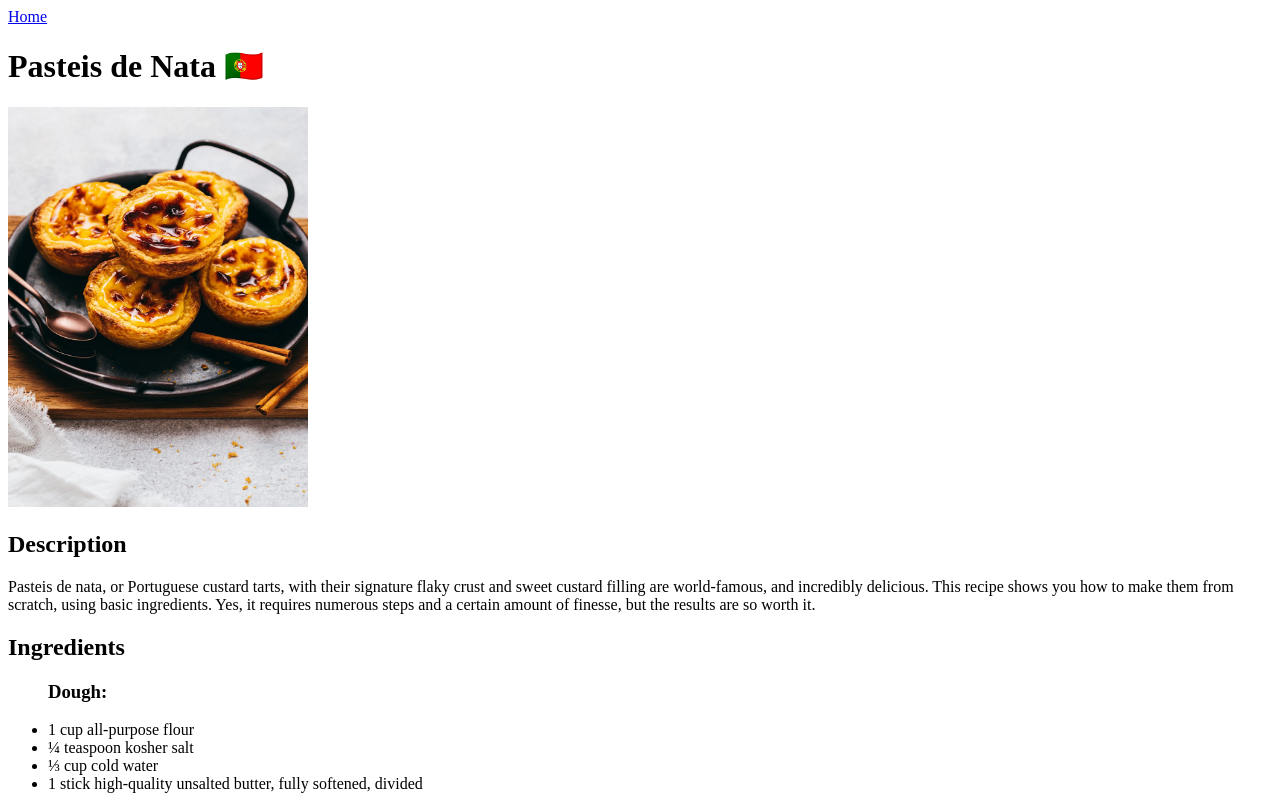
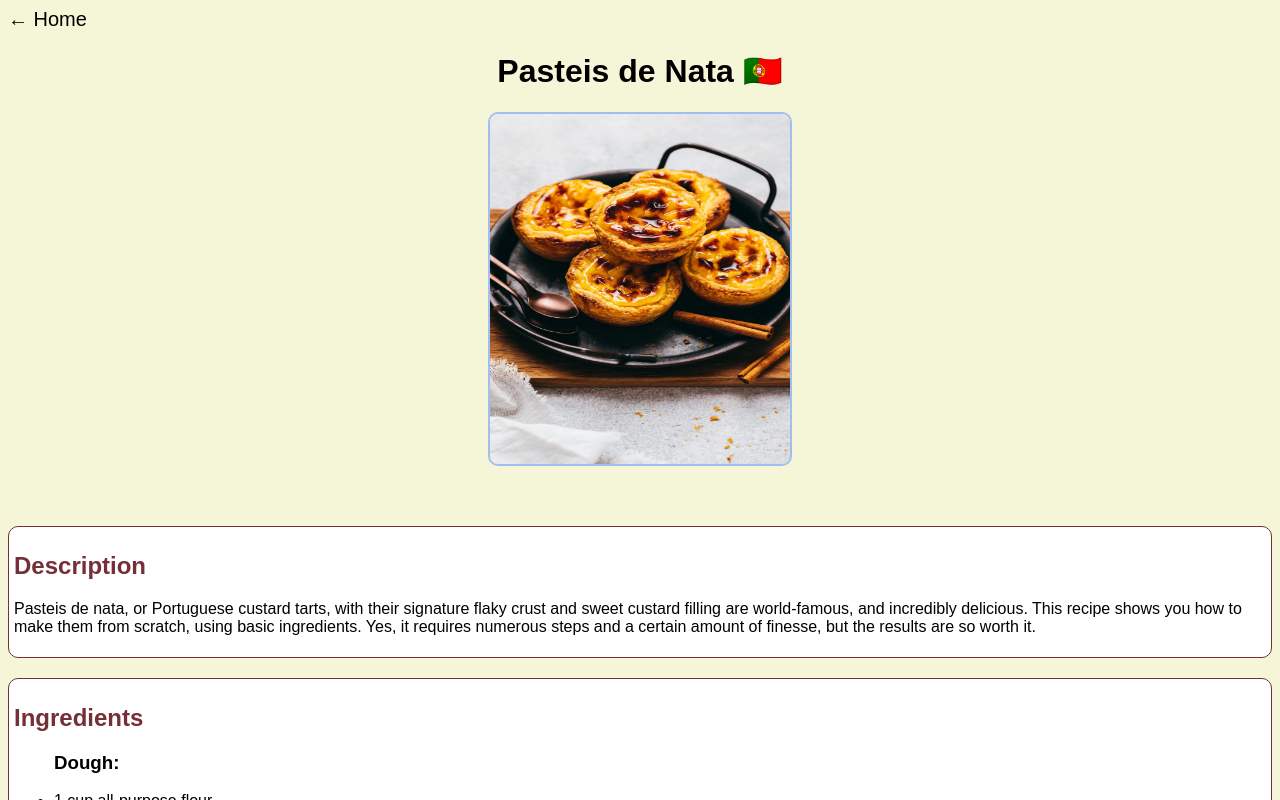
Before and after one commit to Rod-97/odin-recipes, a plain HTML site: page recipes/pasteis-de-nata.html in a window 1280 px wide. Shown: the top 800 px of the page. Drawn offline with Linux system fonts and the light colour scheme.

Commit message:
add css for recipe page

```diff
--- a/recipes/pasteis-de-nata.html
+++ b/recipes/pasteis-de-nata.html
@@ -4,19 +4,28 @@
     <meta charset="UTF-8" />
     <meta name="viewport" content="width=device-width, initial-scale=1.0" />
     <title>Pasteis de Nata</title>
+    <link rel="stylesheet" href="../styles.css" />
   </head>
   <body>
-    <a href="../index.html">Home</a>
+    <main class="recipe-page-container">
+      <header>
+        <a href="../index.html" class="home-link">&larr; Home</a>
         <h1>Pasteis de Nata 🇵🇹</h1>
-    <img src="../images/pasteis-de-nata.webp" height="400px" width="300px" />
+        <img src="../images/pasteis-de-nata.webp" class="recipe-img" />
+      </header>
+
+      <article>
         <h2>Description</h2>
         <p>
-      Pasteis de nata, or Portuguese custard tarts, with their signature flaky
-      crust and sweet custard filling are world-famous, and incredibly
+          Pasteis de nata, or Portuguese custard tarts, with their signature
+          flaky crust and sweet custard filling are world-famous, and incredibly
           delicious. This recipe shows you how to make them from scratch, using
-      basic ingredients. Yes, it requires numerous steps and a certain amount of
-      finesse, but the results are so worth it.
+          basic ingredients. Yes, it requires numerous steps and a certain
+          amount of finesse, but the results are so worth it.
         </p>
+      </article>
+
+      <article>
         <h2>Ingredients</h2>
         <ul>
           <h3>Dough:</h3>
@@ -39,18 +48,21 @@
           <li>6 large egg yolks</li>
           <li>1 teaspoon vanilla extract (Optional)</li>
         </ul>
+      </article>
+
+      <article>
         <h2>Steps</h2>
         <ol>
           <li>
-        Combine flour, salt, and cold water in a bowl. Mix with a wooden spoon
-        until dough just comes together and pulls away from the sides of the
-        bowl. Dough should be sticky; adjust with more flour or water to achieve
-        what's shown in the video.
+            Combine flour, salt, and cold water in a bowl. Mix with a wooden
+            spoon until dough just comes together and pulls away from the sides
+            of the bowl. Dough should be sticky; adjust with more flour or water
+            to achieve what's shown in the video.
           </li>
           <li>
             Transfer dough onto a well-floured surface. Dust a little more flour
-        over the top. Knead for 1 to 2 minutes to form a round. Cover and let
-        rest for 15 to 20 minutes.
+            over the top. Knead for 1 to 2 minutes to form a round. Cover and
+            let rest for 15 to 20 minutes.
           </li>
           <li>
             Roll dough into a square about 1/8-inch-thick, dusting with flour as
@@ -58,61 +70,65 @@
           </li>
           <li>
             Spread 1/3 of the butter over 2/3 of the square using a silicone
-        spatula, leaving a 1/2-inch border. Flip the unbuttered side over the
-        middle of the square and fold the opposite end over it like a letter.
-        Straighten the edges as needed.
+            spatula, leaving a 1/2-inch border. Flip the unbuttered side over
+            the middle of the square and fold the opposite end over it like a
+            letter. Straighten the edges as needed.
           </li>
           <li>
             Turn dough with a bench scraper to unstick it from the counter; dust
             with flour. Flip and sprinkle more flour on top. Roll dough into a
-        1/8-inch-thick rectangle, carefully stretching edges as needed. Spread
-        another 1/3 of the butter over 2/3 of the dough. Fold into thirds.
-        Transfer onto a lined baking sheet and freeze until butter is slightly
-        chilled, about 10 minutes.
+            1/8-inch-thick rectangle, carefully stretching edges as needed.
+            Spread another 1/3 of the butter over 2/3 of the dough. Fold into
+            thirds. Transfer onto a lined baking sheet and freeze until butter
+            is slightly chilled, about 10 minutes.
           </li>
           <li>
             Sprinkle dough with flour and roll into a square a little over
-        1/8-inch-thick. Spread remaining butter over the dough, leaving a 1- to
-        1 1/2-inch border on the top edge. Dip your finger in water and lightly
-        moisten the unbuttered edge. Roll dough into a log starting from the
-        bottom edge. Dust with more flour and polish the ends as needed. Seal
-        with plastic wrap and refrigerate at least 2 hours, preferably
-        overnight.
+            1/8-inch-thick. Spread remaining butter over the dough, leaving a 1-
+            to 1 1/2-inch border on the top edge. Dip your finger in water and
+            lightly moisten the unbuttered edge. Roll dough into a log starting
+            from the bottom edge. Dust with more flour and polish the ends as
+            needed. Seal with plastic wrap and refrigerate at least 2 hours,
+            preferably overnight.
           </li>
           <li>
-        Combine sugar, 1/4 cup plus 1 tablespoon water, cinnamon, and lemon zest
-        in a pot. Boil over medium heat, without stirring, until syrup reaches
-        210 to 215 degrees F (100 degrees C). Remove from heat.
+            Combine sugar, 1/4 cup plus 1 tablespoon water, cinnamon, and lemon
+            zest in a pot. Boil over medium heat, without stirring, until syrup
+            reaches 210 to 215 degrees F (100 degrees C). Remove from heat.
           </li>
           <li>
             Preheat the oven to 550 degrees F (288 degrees C). Grease a 12-cup
             muffin tin.
           </li>
           <li>
-        Whisk flour, salt, and cold milk together very thoroughly in a cold pot.
-        Cook over medium heat, whisking constantly, until milk thickens, about 5
-        minutes. Remove from heat and let cool for at least 10 minutes.
+            Whisk flour, salt, and cold milk together very thoroughly in a cold
+            pot. Cook over medium heat, whisking constantly, until milk
+            thickens, about 5 minutes. Remove from heat and let cool for at
+            least 10 minutes.
           </li>
           <li>
             Whisk egg yolks into the cooled milk. Add sugar syrup and vanilla
-        extract. Mix until combined. Strain custard into a glass measuring cup.
+            extract. Mix until combined. Strain custard into a glass measuring
+            cup.
           </li>
           <li>
-        Unwrap the dough and trim any uneven bits on the ends. Score log into 12
-        even pieces using a knife; cut through.
+            Unwrap the dough and trim any uneven bits on the ends. Score log
+            into 12 even pieces using a knife; cut through.
           </li>
           <li>
             Place a piece of dough in each muffin cup. Dip your thumb lightly in
             some cold water. Press your thumb into the center of the swirl; push
-        dough against the bottom and up the sides of the cup until it reaches
-        least 1/8 inch past the top.
+            dough against the bottom and up the sides of the cup until it
+            reaches least 1/8 inch past the top.
           </li>
           <li>Fill each cup 3/4 of the way with custard.</li>
           <li>
-        Bake in the preheated oven until the pastry is browned and bubbly, and
-        the tops start to blister and caramelize, about 12 minutes.
+            Bake in the preheated oven until the pastry is browned and bubbly,
+            and the tops start to blister and caramelize, about 12 minutes.
           </li>
           <li>Cool tarts briefly and serve warm. Enjoy!</li>
         </ol>
+      </article>
+    </main>
   </body>
 </html>
--- a/styles.css
+++ b/styles.css
@@ -1,5 +1,12 @@
+:root {
+  --bg-color: rgb(245, 245, 215);
+  --bg-color-hover: rgb(230, 230, 200);
+  --wine: rgba(116, 47, 55, 1);
+}
+
 body {
-  background-color: rgb(245, 245, 215);
+  background-color: var(--bg-color);
+  font-family: Arial, Helvetica, sans-serif;
 }
 
 .title {
@@ -16,12 +23,12 @@ body {
 }
 
 .recipe-element {
-  border: 2px solid rgb(160, 191, 240);
   border-radius: 10px;
   padding: 10px;
+  background-color: white;
 
   &:hover {
-    background-color: rgb(230, 230, 200);
+    background-color: var(--bg-color-hover);
   }
 }
 
@@ -31,10 +38,50 @@ body {
 
 .recipe-element h2 {
   text-align: center;
+  color: var(--wine);
 }
 
 .recipe-img {
+  border: 2px solid rgb(160, 191, 240);
   width: 300px;
   height: 350px;
   border-radius: 10px;
 }
+
+.recipe-page-container {
+  display: flex;
+  flex-direction: column;
+  justify-content: center;
+}
+
+.recipe-page-container header {
+  display: flex;
+  flex-direction: column;
+  justify-content: center;
+  align-items: center;
+  margin-bottom: 50px;
+}
+
+.recipe-page-container header .home-link {
+  text-decoration: none;
+  font-size: 20px;
+  color: black;
+  margin-right: auto;
+
+  &:hover {
+    color: var(--wine);
+  }
+}
+
+.recipe-page-container article {
+  background-color: white;
+  border-radius: 10px;
+  margin-top: 10px;
+  margin-bottom: 10px;
+  padding: 5px;
+  border: 1px solid var(--wine);
+}
+
+.recipe-page-container article h2 {
+  color: var(--wine);
+}
```
Lines whose indentation alone changed are shown as unchanged.
